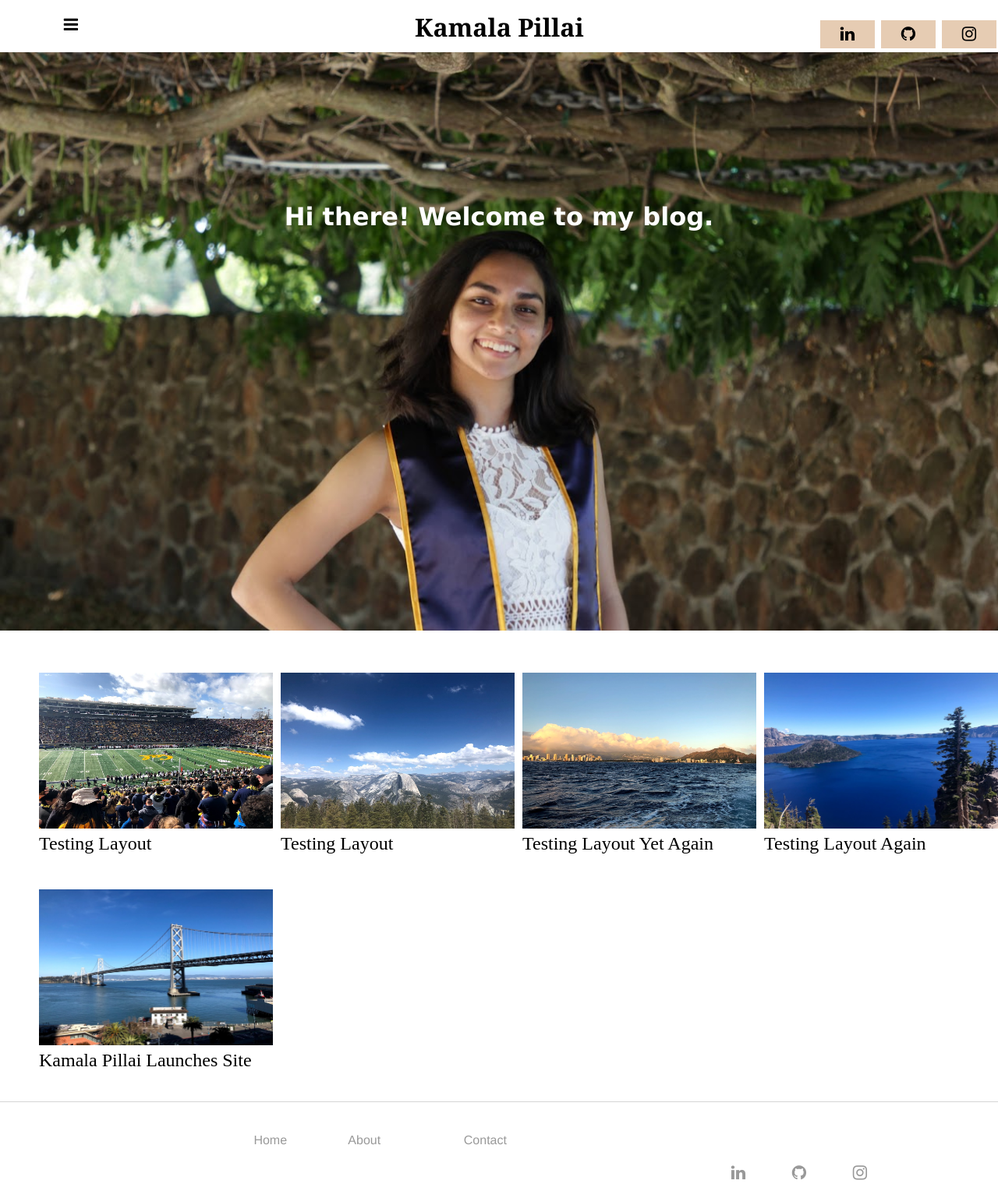
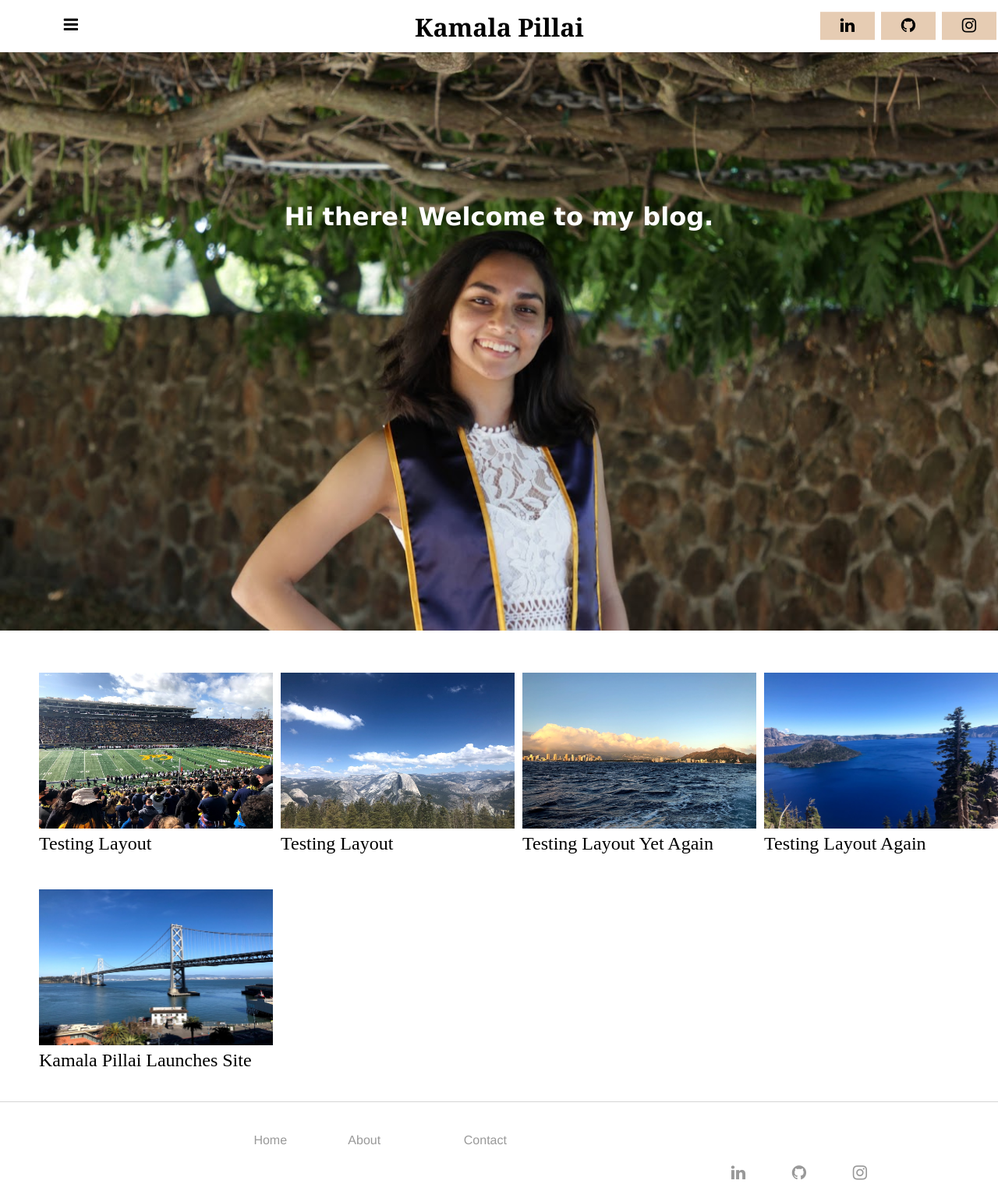
Before and after one commit to kpill/kpill.github.io, a Jekyll site: the page built from index.html, in a window 1280 px wide. Shown: the whole page at 78% size. Built offline with Jekyll 4.4.1, drawn with Linux system fonts in a browser that asks for light colours.

Commit message:
Update main.css

```diff
--- a/css/main.css
+++ b/css/main.css
@@ -87,6 +87,7 @@ a.home:hover, a.home:active {
  	background: rgb(230, 204, 179);
   	color: black;
 	vertical-align: middle;
+	transform: translate(0%, -30%);
 }
 
 footer .fa-linkedin {
@@ -101,6 +102,7 @@ footer .fa-linkedin {
 	background: rgb(230, 204, 179);
 	color: black;
 	vertical-align: middle;
+	transform: translate(0%, -30%);
 }
 
 footer .fa-github {
@@ -114,6 +116,7 @@ footer .fa-github {
 	background: rgb(230, 204, 179);
 	color: black;
 	vertical-align: middle;
+	transform: translate(0%, -30%);
 }
 
 
```
